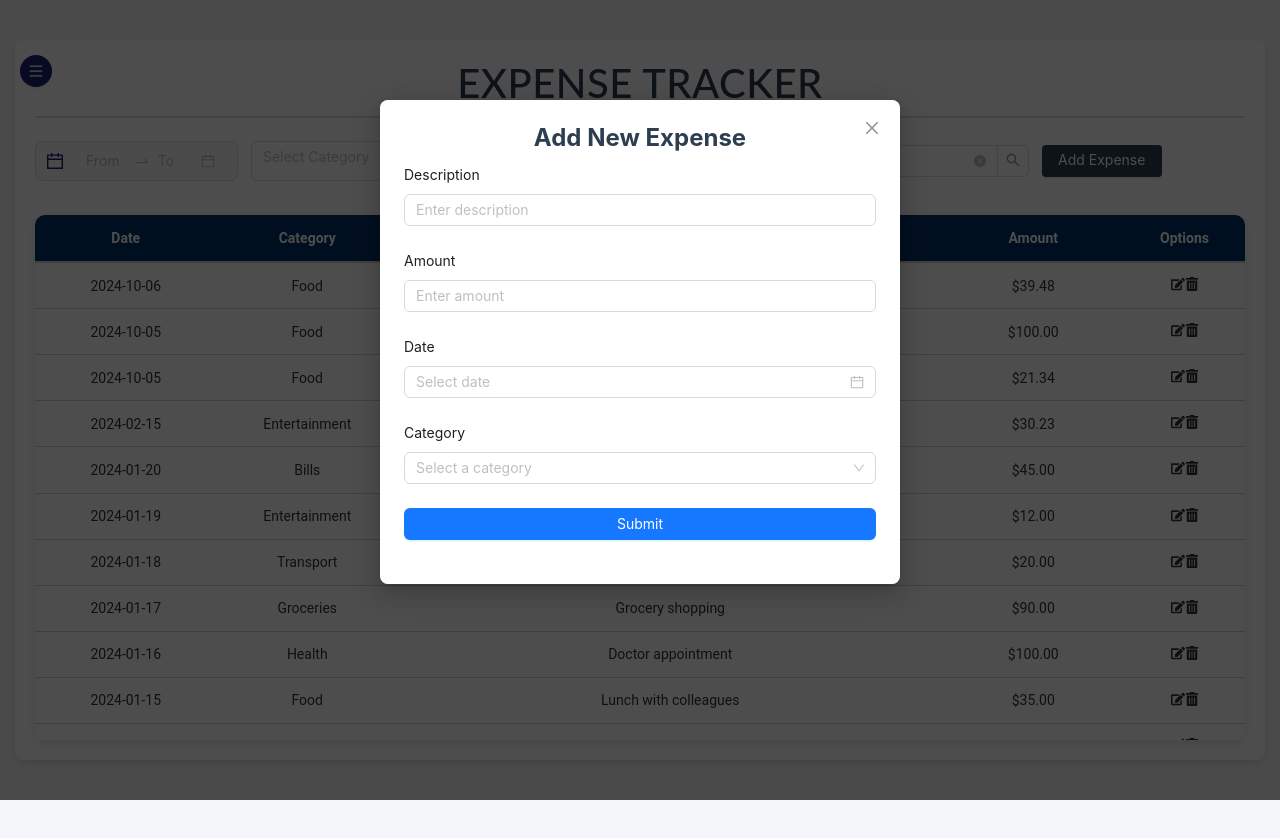
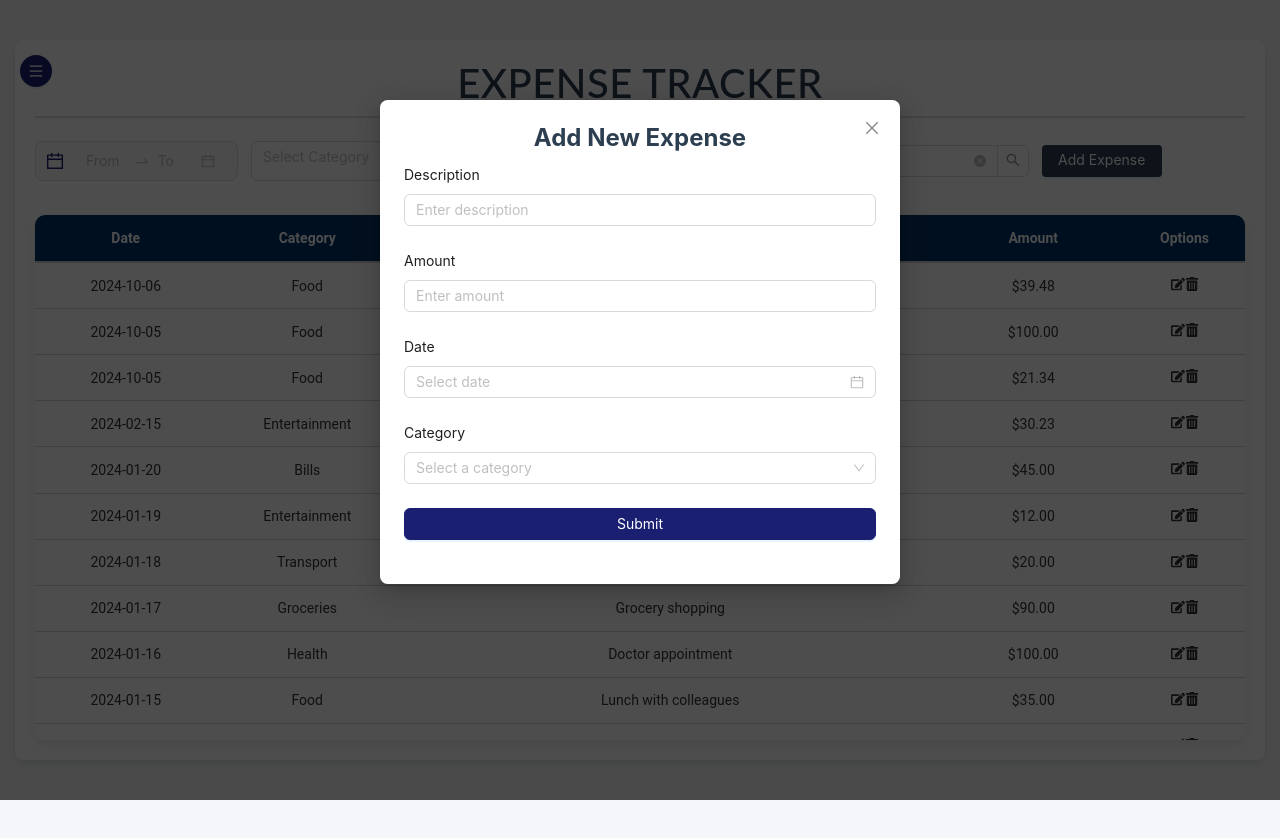
Before and after one commit to geggenpress4231/expensetracker, a React (Create React App) app: page / in a window 1280 px wide. Both pictures are taken after typing "Sample", "Sample", "Sample" into the empty fields and a click on the button "Add Expense". Built offline with nearby package versions, Linux system fonts and the light colour scheme; data requests are answered from the project's data file.

Commit message:
added filters

```diff
--- a/src/components/ExpenseForm.css
+++ b/src/components/ExpenseForm.css
@@ -11,26 +11,28 @@
     margin-bottom: 16px;
   }
 
-  .expense-form .ant-input,
+  .expense-form input,
   .expense-form .ant-select-selector,
-  .expense-form .ant-picker {
+  .expense-form .ant-picker,
+  .submit-btn {
     height: 45px;
     font-size: 16px;
     padding: 10px;
     border-radius: 4px;
   }
 
-  .expense-form .ant-btn-primary {
-    height: 45px;
-    font-size: 18px;
-    background-color: #4caf50;
+  .expense-form .submit-btn {
+    background-color: #1a1f71; /* Consistent button style */
     border: none;
-    border-radius: 4px;
     transition: background-color 0.3s;
   }
 
-  .expense-form .ant-btn-primary:hover {
-    background-color: #45a049;
+  .expense-form .submit-btn:hover {
+    background-color: #14205b;
+  }
+
+  .expense-form .submit-btn:active {
+    background-color: #0d1820;
   }
 
   .expense-form .ant-form-item-label > label {
@@ -46,7 +48,7 @@
 
   /* Style for AutoComplete dropdown */
   .expense-form .ant-select-dropdown {
-    background-color: #333;  /* Dark background for dropdown */
-    color: #fff;  /* White text */
-    font-size: 8px;  /* Smaller font size */
+    background-color: #333;
+    color: #fff;
+    font-size: 8px;
   }
--- a/src/components/ExpenseForm.jsx
+++ b/src/components/ExpenseForm.jsx
@@ -142,10 +142,30 @@ export default function ExpenseForm({ onSubmit, expense }) {
       </Form.Item>
 
       <Form.Item>
-        <Button type="primary" htmlType="submit" block>
-          Submit
-        </Button>
-      </Form.Item>
+  <Button
+    type="primary"
+    htmlType="submit"
+    block
+    className="submit-btn"
+    style={{
+      backgroundColor: '#1a1f71',
+      borderColor: '#1a1f71',
+      color: '#ffffff',
+      transition: 'background-color 0.3s ease'  // Adding a smooth transition effect
+    }}
+    onMouseEnter={(e) => {
+      e.target.style.backgroundColor = '#14205b';  // Darker navy on hover
+    }}
+    onMouseLeave={(e) => {
+      e.target.style.backgroundColor = '#1a1f71';  // Reset to original color on mouse leave
+    }}
+  >
+    Submit
+  </Button>
+</Form.Item>
+
+
+
     </Form>
   );
 }
```
